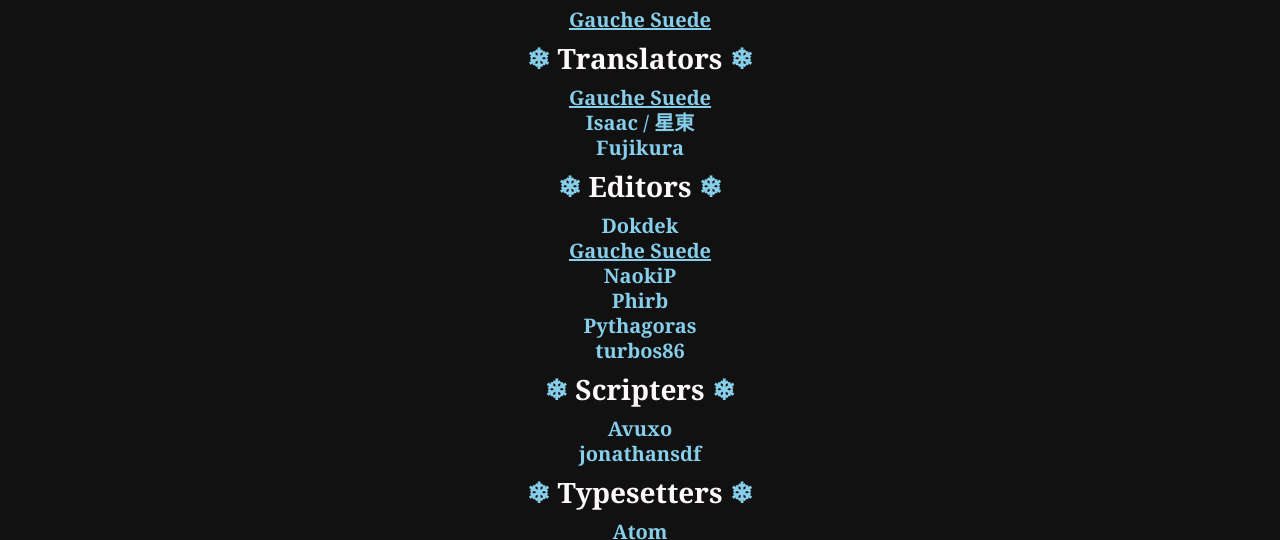
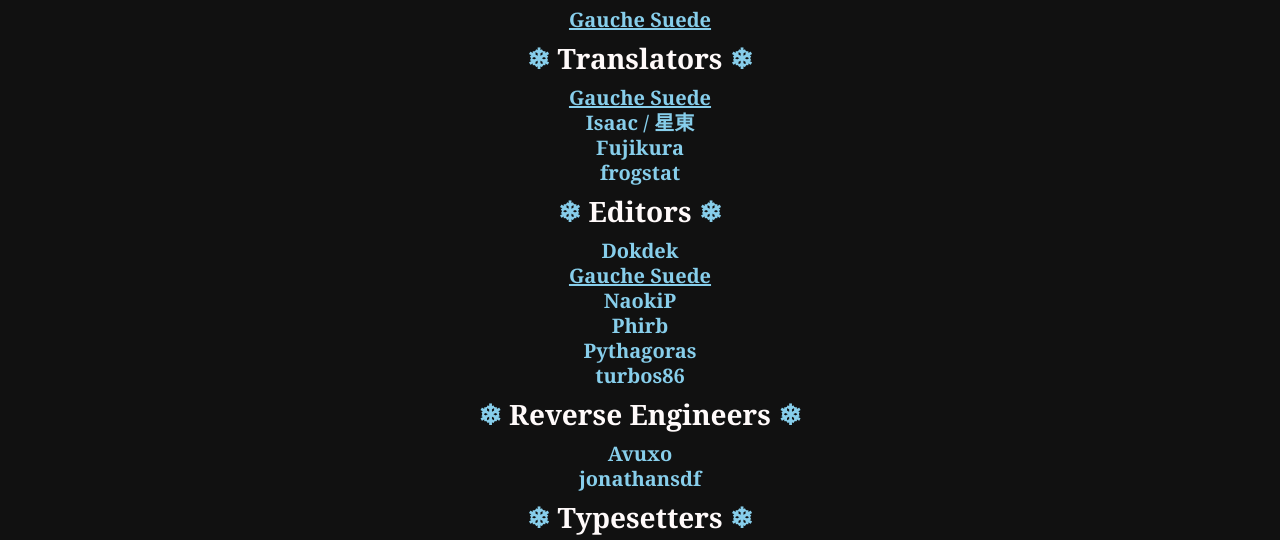
Before and after one commit to TodokanaiTL/todokanaitl.github.io, a website: page staff/index.html in a window 1280 px wide. Shown: the part 436-976 px from the top of the page. Drawn offline with Linux system fonts and the light colour scheme; a web font is replaced by a local one.

Commit message:
Add frogstat to translators

```diff
--- a/staff/index.html
+++ b/staff/index.html
@@ -38,6 +38,7 @@
         <li class="leader"><a href="https://www.baka-tsuki.org/project/index.php?title=User:Noir" rel="noopener">Gauche Suede</a></li>
         <li><a href="https://www.baka-tsuki.org/project/index.php?title=User:Isaac_/_%E6%98%9F%E6%9D%B1" rel="noopener">Isaac / &#x661F;&#x6771;</a></li>
         <li><a href="https://www.baka-tsuki.org/project/index.php?title=User:KagetsukiArk" rel="noopener">Fujikura</a></li>
+        <li><a href="https://www.baka-tsuki.org/project/index.php?title=User:Frogstat" rel="noopener">frogstat</a></li>
       </ul>
       <h3> Editors </h3>
       <ul class="members">
@@ -48,7 +49,7 @@
         <li><a href="https://www.baka-tsuki.org/project/index.php?title=User:Pythagoras" rel="noopener">Pythagoras</a></li>
         <li><a href="https://www.baka-tsuki.org/project/index.php?title=User:Turbos" rel="noopener">turbos86</a></li>
       </ul>
-      <h3> Scripters </h3>
+      <h3> Reverse Engineers </h3>
       <ul class="members">
         <li><a href="https://www.baka-tsuki.org/project/index.php?title=User:Avuxo" rel="noopener">Avuxo</a></li>
         <li><a href="https://www.baka-tsuki.org/project/index.php?title=User:jonathanasdf" rel="noopener">jonathansdf</a></li>
```
Also changed, not shown: package.json (+8 -6 lines), 1 other file.
